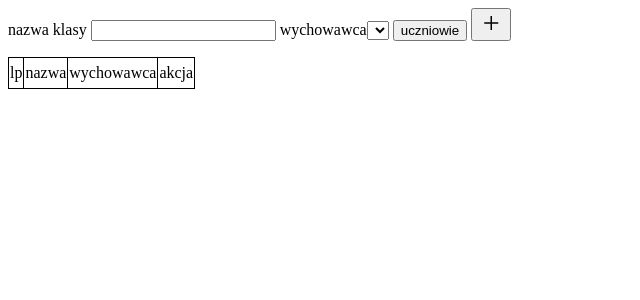
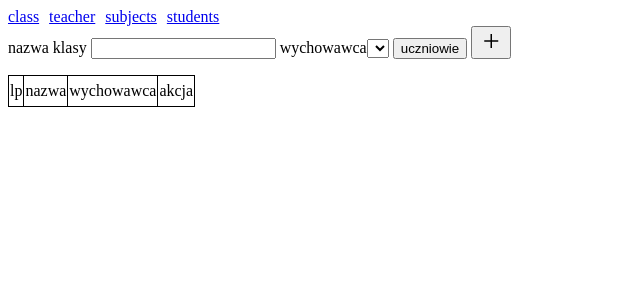
Before and after one commit to marzena918/EDZIENNIK, a Flask app: page /class in a window 1280 px wide. Shown: the top 300 px of the page, without its empty margins (0-640 px from the left). Run offline with Flask 2, Linux system fonts and the light colour scheme; data that the repository does not hold is empty.

Commit message:
menu added

```diff
--- a/static/main.style.css
+++ b/static/main.style.css
@@ -59,3 +59,8 @@ table, th, td {
   'GRAD' 0,
   'opsz' 48
 }
+
+.menu{
+    display: flex;
+    gap: 10px;
+}
--- /dev/null
+++ b/static/menu.js
@@ -0,0 +1,18 @@
+function createMenu(parentObject){
+    const classs = document.createElement("a");
+    classs.href = "/class";
+    classs.innerHTML = 'class';
+    const nauczyciele = document.createElement("a");
+    nauczyciele.href = "/teacher";
+    nauczyciele.innerHTML = 'teacher';
+    const subjects = document.createElement("a");
+    subjects.href = "/subject";
+    subjects.innerHTML = 'subjects';
+       const index = document.createElement("a");
+    index.href = "/student";
+    index.innerHTML = 'students';
+    parentObject.appendChild(classs);
+    parentObject.appendChild(nauczyciele);
+    parentObject.appendChild(subjects);
+    parentObject.appendChild(index);
+}
--- a/templates/class.html
+++ b/templates/class.html
@@ -3,6 +3,7 @@
 <head>
     <meta charset="UTF-8">
     <title>class</title>
+    <script src="/static/menu.js"></script>
     <link rel="stylesheet" href="/static/main.style.css">
     <link rel="stylesheet" href="/static/class.style.css">
 
@@ -10,6 +11,9 @@
           href="https://fonts.googleapis.com/css2?family=Material+Symbols+Outlined:opsz,wght,FILL,GRAD@20..48,100..700,0..1,-50..200"/>
 </head>
 <body>
+<div id="menu_id" class="menu"></div>
+<script> createMenu(document.getElementById('menu_id'));</script>
+<!--<a href="/subject">dupa</a>-->
 <div class="sectionAdd">
     <label for="nameClassId">nazwa klasy </label><input type="text" id="nameClassId">
     <label for="tutorClassId">wychowawca</label><select id="tutorClassId"></select>
--- a/templates/index.html
+++ b/templates/index.html
@@ -3,6 +3,7 @@
 <head>
     <meta charset="UTF-8">
     <title>Title</title>
+    <script src="/static/menu.js"></script>
     <link rel="stylesheet"
           href="https://fonts.googleapis.com/css2?family=Material+Symbols+Outlined:opsz,wght,FILL,GRAD@20..48,100..700,0..1,-50..200"/>
     <link rel="stylesheet"
@@ -13,6 +14,8 @@
 </head>
 
 <body>
+<div id="menu_id" class="menu"></div>
+<script> createMenu(document.getElementById('menu_id'));</script>
 <div class="sectionAdd">
     <label for="imie_id">imie</label>
     <input type="text" id="imie_id">
--- a/templates/nauczyciele.html
+++ b/templates/nauczyciele.html
@@ -3,12 +3,15 @@
 <head>
     <meta charset="UTF-8">
     <title>oceny</title>
+    <script src="/static/menu.js"></script>
     <script src="/static/teacher-admin/teacherApi.js"></script>
     <link rel="stylesheet" href="/static/main.style.css">
     <link rel="stylesheet"
           href="https://fonts.googleapis.com/css2?family=Material+Symbols+Outlined:opsz,wght,FILL,GRAD@20..48,100..700,0..1,-50..200"/>
 </head>
 <body>
+<div id="menu_id" class="menu"></div>
+<script> createMenu(document.getElementById('menu_id'));</script>
 <div class="sectionAdd">
     <label for="imie_id">imie</label>
     <input type="text" id="imie_id" onkeyup="checkData()">
--- a/templates/subjects.html
+++ b/templates/subjects.html
@@ -3,6 +3,7 @@
 <head>
     <meta charset="UTF-8">
     <title>Title</title>
+    <script src="/static/menu.js"></script>
     <link rel="stylesheet"
           href="https://fonts.googleapis.com/css2?family=Material+Symbols+Outlined:opsz,wght,FILL,GRAD@20..48,100..700,0..1,-50..200"/>
     <link rel="stylesheet" href="/static/subjects.css">
@@ -10,6 +11,8 @@
 
 </head>
 <body>
+<div id="menu_id" class="menu"></div>
+<script> createMenu(document.getElementById('menu_id'));</script>
 <div>
     <label for="subject_id">przedmiot</label>
     <input type="text" id="subject_id">
```
Also changed, not shown: static/class.style.css (line endings or trailing spaces).
